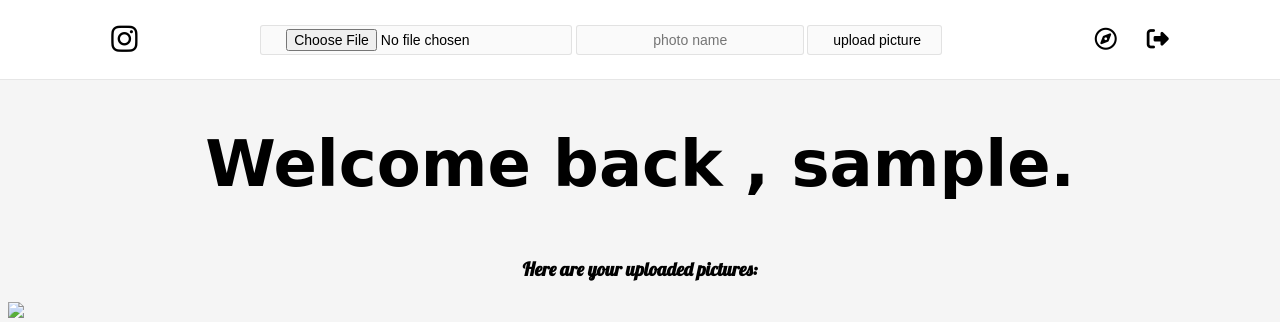
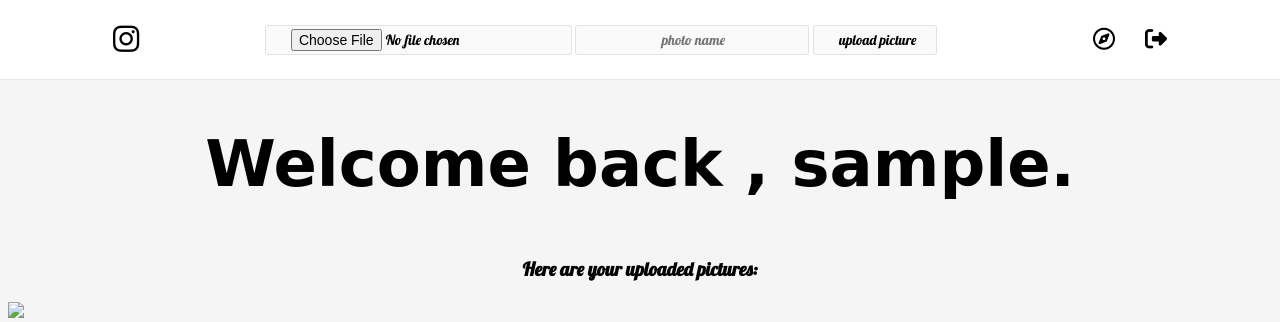
Before and after one commit to DjLawRee/EDIBO-Final-Project, a Flask app: page /user-home in a window 1280 px wide. Shown: the top 322 px of the page. Run offline with Flask 2, Linux system fonts and the light colour scheme; the visitor is signed in with stand-in values (Sample User, id 1); tables that the repository leaves empty hold one stand-in row (values such as "Sample post"); parts of the project's set-up code (start-up, migrations or seed data) failed here and were passed over; some libraries are stand-ins or nearby versions; some web fonts are replaced.

Commit message:
Upload style

```diff
--- a/Instaclone/static/styles.css
+++ b/Instaclone/static/styles.css
@@ -53,10 +53,12 @@ body {
 }
 
 .navigation-search-container {
+
   position: relative;
 }
 
 .navigation-search-container input {
+  font-family: 'Lobster', cursive;
   background-color: #fafafa;
   padding: 3px 20px;
   padding-left: 25px;
```
